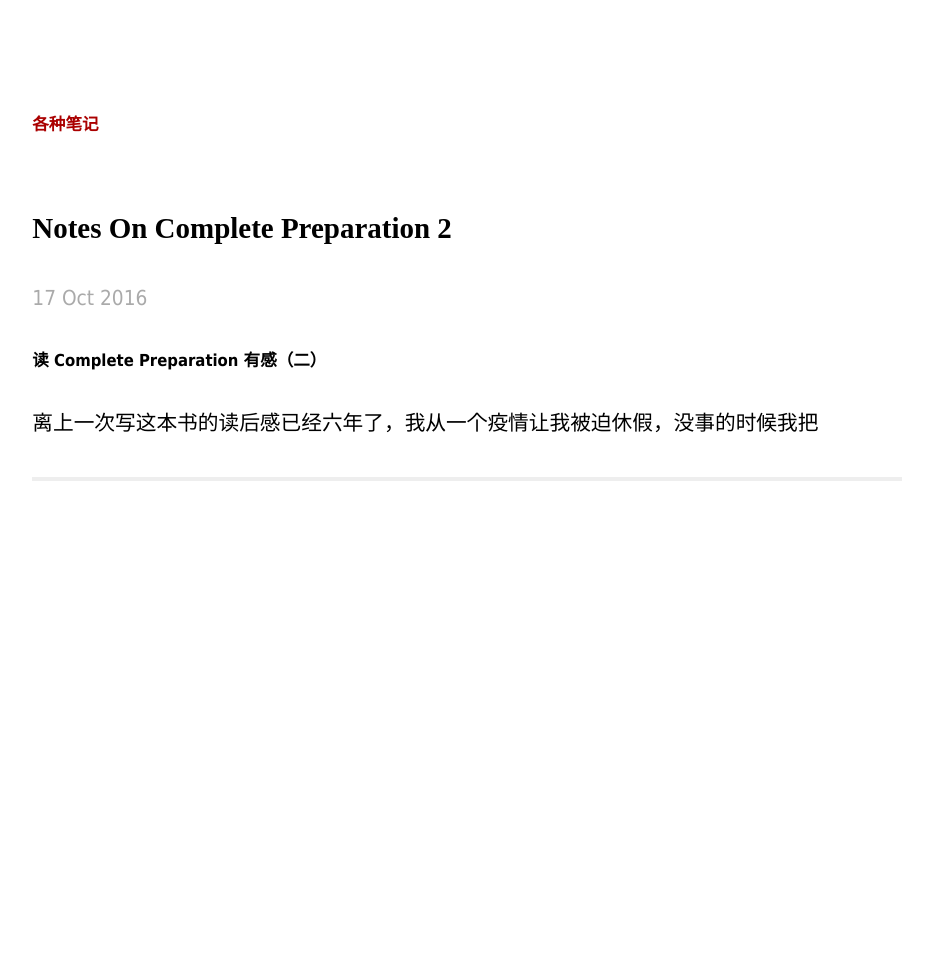
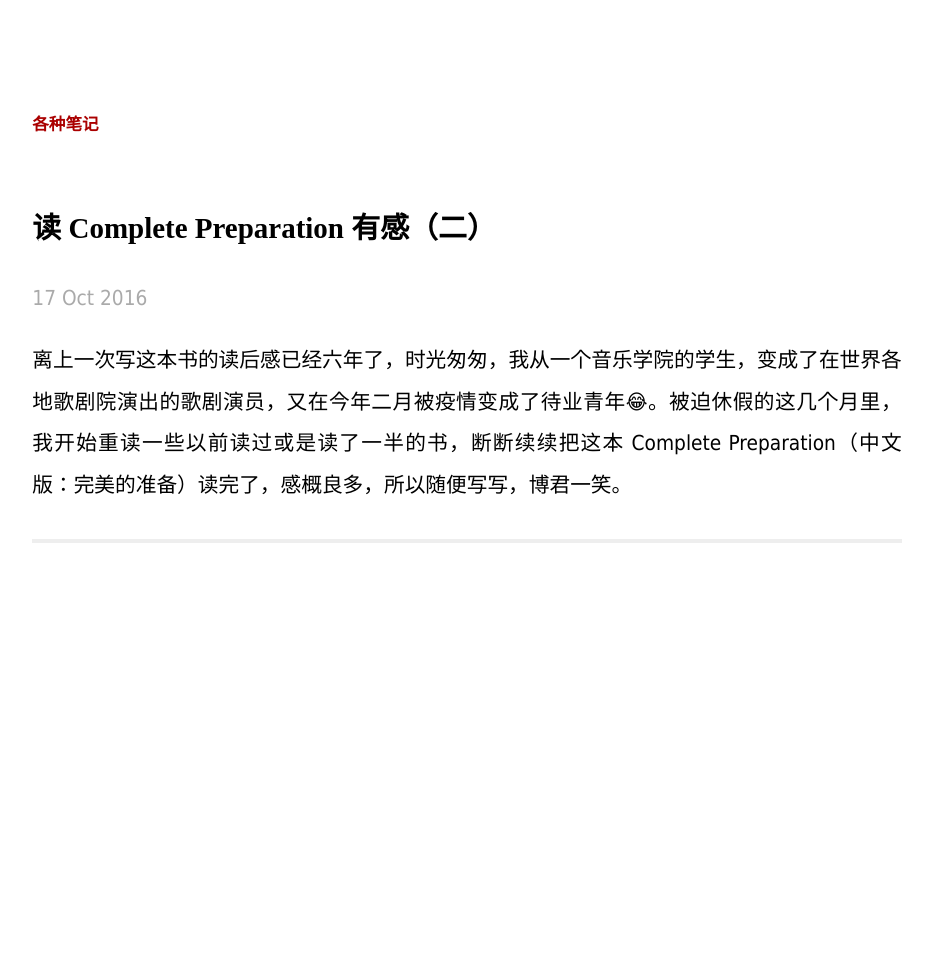
Before and after one commit to kwopera/kwopera.github.io, a Jekyll site: the page built from _posts/2016-10-17-notes-on-complete-preparation-2.md, in a window 1280 px wide. Shown: the whole page, without its empty margins (173-1106 px from the left). Built offline with Jekyll 4.4.1, drawn with Linux system fonts in a browser that asks for light colours; our own code applies the rules of GitHub Pages for plain Markdown files.

Commit message:
new article

```diff
--- a/_posts/2016-10-17-notes-on-complete-preparation-2.md
+++ b/_posts/2016-10-17-notes-on-complete-preparation-2.md
@@ -1,3 +1,6 @@
-# 读 Complete Preparation 有感（二）
+---
+title: 读 Complete Preparation 有感（二）
+layout: post
+---
 
-离上一次写这本书的读后感已经六年了，我从一个疫情让我被迫休假，没事的时候我把
+离上一次写这本书的读后感已经六年了，时光匆匆，我从一个音乐学院的学生，变成了在世界各地歌剧院演出的歌剧演员，又在今年二月被疫情变成了待业青年😂。被迫休假的这几个月里，我开始重读一些以前读过或是读了一半的书，断断续续把这本 Complete Preparation（中文版：完美的准备）读完了，感概良多，所以随便写写，博君一笑。
```
Also changed, not shown: 4 other files.
